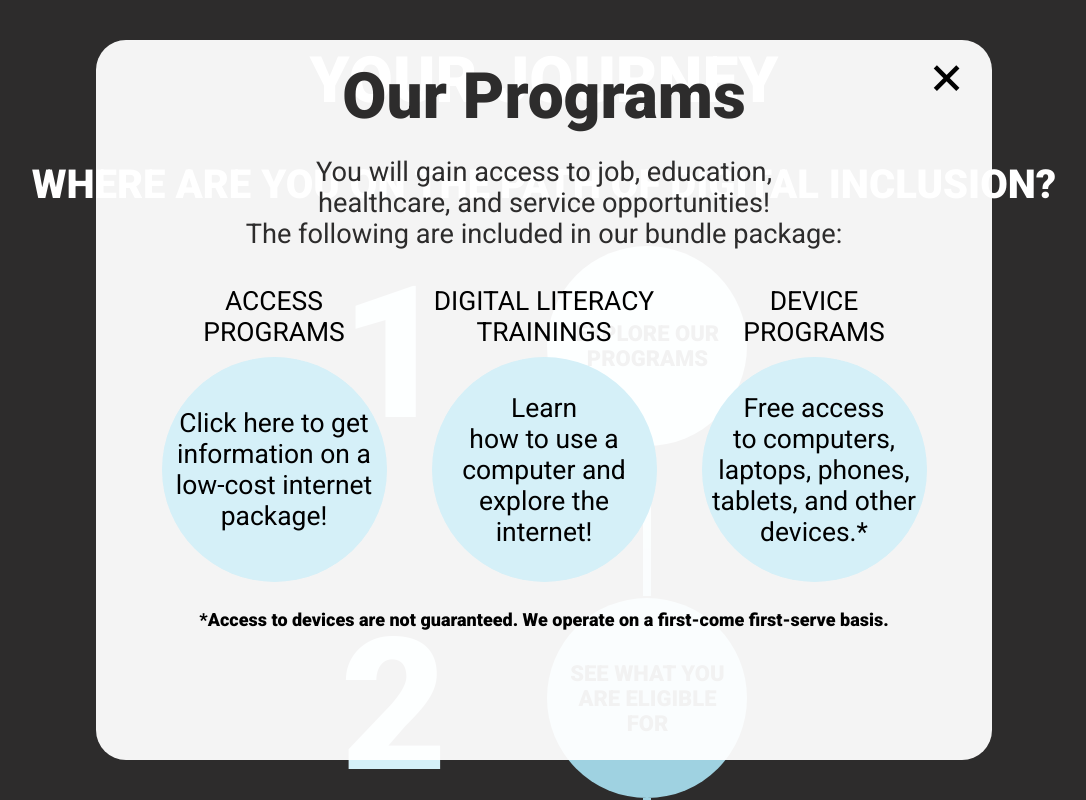
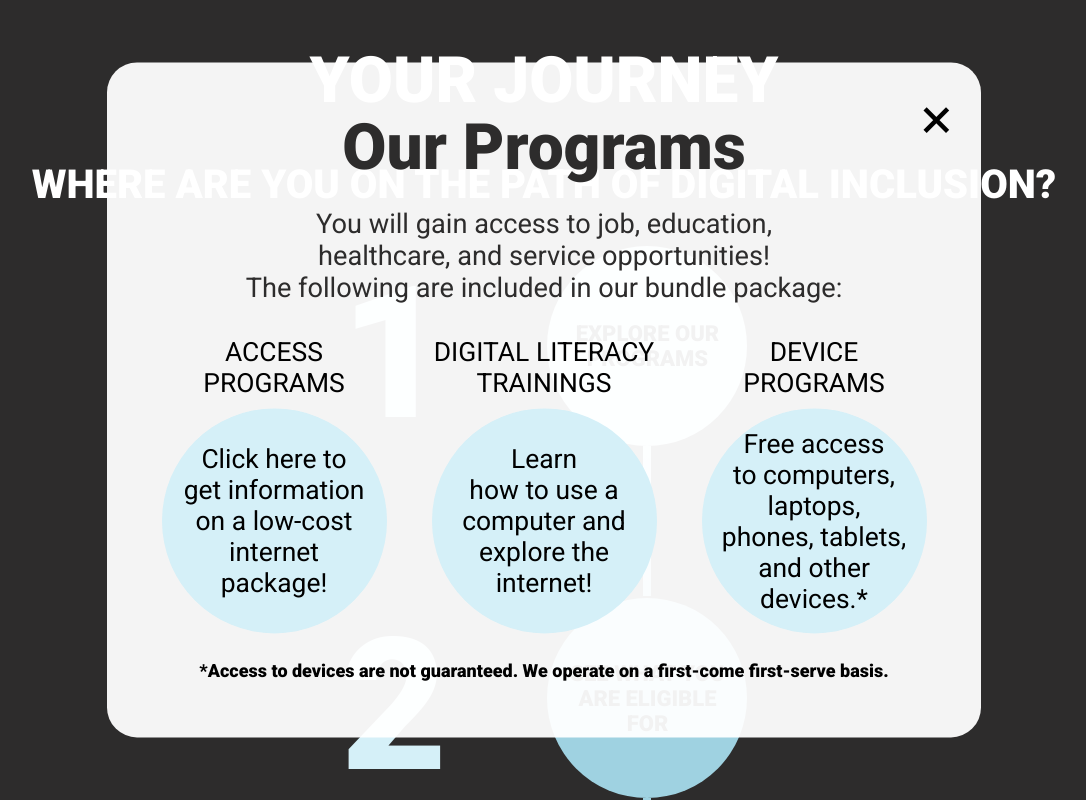
Before and after one commit to CS-SG-Studio/San-Jose-MOTI, a React (Create React App) app in the folder san-jose-digital/: page / in a window 1280 px wide. Both pictures are taken after a click on the element "EXPLORE OUR PROGRAMS". Shown: the top 800 px of the page, without its empty margins (96-1182 px from the left). Built offline with nearby package versions, Linux system fonts and the light colour scheme.

Commit message:
update explore our programs

```diff
--- a/san-jose-digital/src/screens/JourneyMap/JourneyMapStyle.css
+++ b/san-jose-digital/src/screens/JourneyMap/JourneyMapStyle.css
@@ -54,10 +54,7 @@
   padding-left: 80px;
   opacity: 1;
   position: relative;
-  border-top-left-radius: 200px;
-  border-top-right-radius: 200px;
-  border-bottom-left-radius: 200px;
-  border-bottom-right-radius: 200px;
+  border-radius: 200px;
   overflow: hidden;
 }
 
@@ -82,7 +79,6 @@
 }
 
 /* styling for the connectors */
-/* TODO: figure out how to get rid of that small gap in between connectors and circles */
 .connector {
   width: 8px;
   height: 150px;
--- a/san-jose-digital/src/screens/JourneyMap/Step1/Step1Styling.css
+++ b/san-jose-digital/src/screens/JourneyMap/Step1/Step1Styling.css
@@ -11,16 +11,13 @@
   top: 50%;
   left: 50%;
   transform: translate(-50%, -50%);
-  width: 50%;
   /* size of the popup window */
-  width: 70%;
-  height: 90%;
   background: rgba(255, 255, 255, 0.95);
   border-radius: 30px;
   display: flex;
   flex-direction: column;
   align-items: center;
-  padding: 0px;
+  padding: 2rem;
   flex: none;
   order: 0;
   flex-grow: 0;
@@ -32,8 +29,6 @@
   flex-direction: column;
   align-items: center;
   position: relative;
-  width: 810px;
-  height: 216.68px;
   font-family: "Roboto", sans-serif;
   text-align: center;
   color: #000000;
@@ -43,17 +38,15 @@
   margin: 0px;
   font-weight: bold;
   font-size: 4rem;
-  line-height: 77px;
 }
 
 .title2 {
   font-weight: normal;
   font-size: 1.7rem;
-  line-height: 31px;
   display: flex;
 }
 
-/* stying for the body */
+/* styling for the body */
 .body {
   display: flex;
   flex-direction: row;
@@ -85,7 +78,6 @@
   font-style: normal;
   font-weight: normal;
   font-size: 26.4494px;
-  line-height: 31px;
   text-align: center;
   color: #000000;
 }
@@ -107,8 +99,6 @@
 
 .description {
   position: center;
-  width: 225px;
-  height: 225px;
   font-family: "Roboto", sans-serif;
   font-style: normal;
   font-weight: normal;
@@ -131,6 +121,7 @@
   cursor: pointer;
   font-size: 3.5rem;
   position: fixed;
+  top: 3%;
   right: 3%;
   z-index: 1;
 }
```
Also changed, not shown: san-jose-digital/src/screens/JourneyMap/JourneyMap.js (+3 -6 lines).
